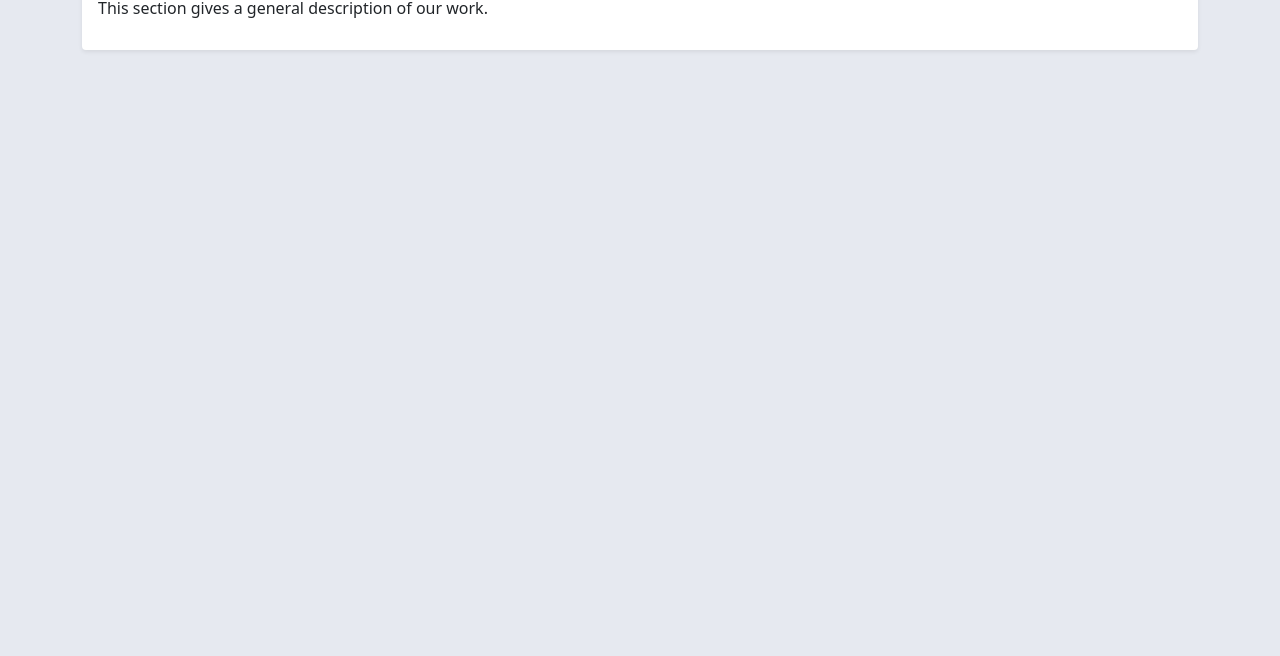
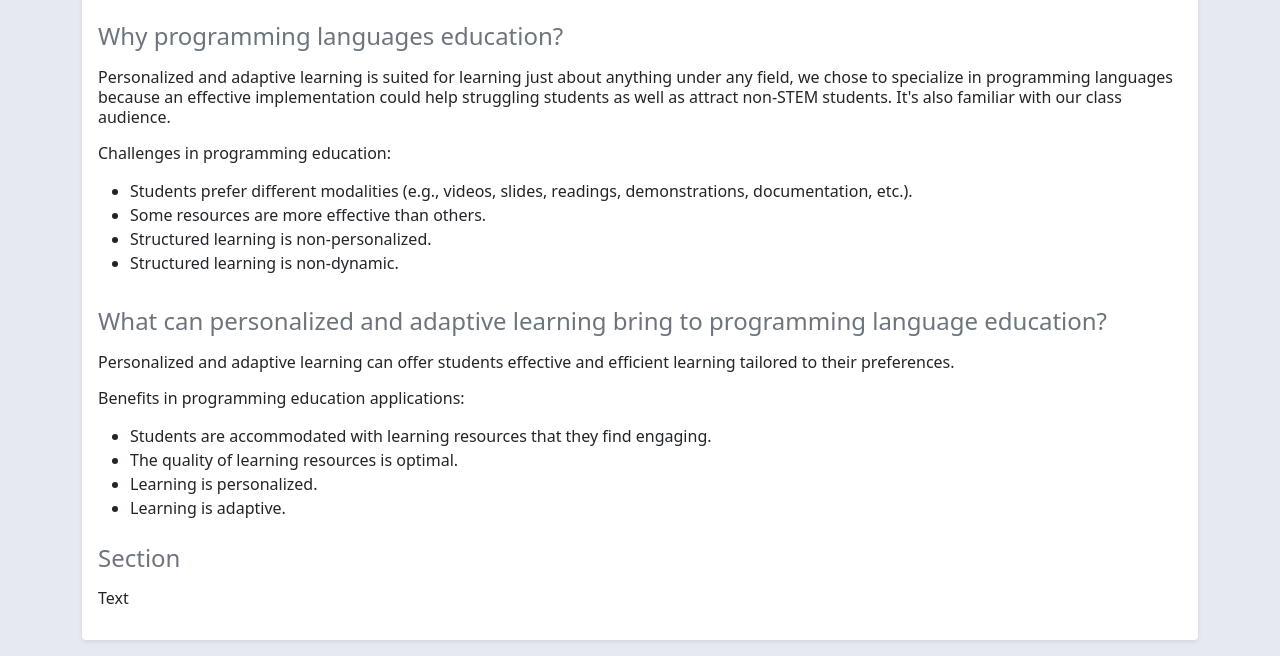
Before and after one commit to edd-e/research-project, a plain HTML site: page index.html in a window 1280 px wide. Shown: the part 499-1155 px from the top of the page. Before the commit the page ends 800 px from the top, so only its background shows below. Drawn offline with nearby package versions, Linux system fonts and the light colour scheme.

Commit message:
add home page details

```diff
--- a/css/main.css
+++ b/css/main.css
@@ -1,8 +1,3 @@
 body {
   background-color: #e6e9f0;
 }
-
-.--sub {
-  /* font-size: 0.75em; */
-  color: gray;
-}
--- a/index.html
+++ b/index.html
@@ -60,19 +60,48 @@
           more enjoyable and engage more deeply with their resources while learning at their own pace and level of interest.
         </p>
 
+        <h4 class="d-block text-muted pt-3 pb-2">Research Work</h4>
         <p class="text-body pb-3 mb-0 lh-sm">
           Our research aims to identify the requirements of a Learning Management System (LMS) in an online e-learning setting for programming languages education and identify a suitable algorithm, including machine learning, to enable personalized
           and adaptive learning. Actualize was designed for programming languages education. Actualize can record, analyze, and track students' behavior and actions to maintain an accurate student model and intelligently deliver learning resources
           and adaptive assessments.
         </p>
-
         <p class="text-body pb-3 mb-0 lh-sm">
           Our research paper is available for download
           <a href="https://eduardo-999.github.io/research-project/resources/research_paper.pdf" target="_blank">here<i class="bi bi-link-45deg"></i></a>.
         </p>
 
-        <h4 class="d-block text-muted pt-2 pb-2">Overview</h4>
-        <p class="text-body pb-3 mb-0 lh-sm">This section gives a general description of our work.</p>
+        <h4 class="d-block text-muted pt-3 pb-2">Why programming languages education?</h4>
+        <p class="text-body pb-3 mb-0 lh-sm">
+          Personalized and adaptive learning is suited for learning just about anything under any field, we chose to specialize in programming languages because an effective implementation could help struggling students as well as attract non-STEM
+          students. It's also familiar with our class audience.
+        </p>
+        <p class="text-body pb-3 mb-0 lh-sm">
+          Challenges in programming education:
+          <ul>
+            <li>Students prefer different modalities (e.g., videos, slides, readings, demonstrations, documentation, etc.).</li>
+            <li>Some resources are more effective than others.</li>
+            <li>Structured learning is non-personalized.</li>
+            <li>Structured learning is non-dynamic.</li>
+          </ul>
+        </p>
+
+        <h4 class="d-block text-muted pt-3 pb-2">What can personalized and adaptive learning bring to programming language education?</h4>
+        <p class="text-body pb-3 mb-0 lh-sm">
+          Personalized and adaptive learning can offer students effective and efficient learning tailored to their preferences.
+        </p>
+        <p class="text-body pb-3 mb-0 lh-sm">
+          Benefits in programming education applications:
+          <ul>
+            <li>Students are accommodated with learning resources that they find engaging.</li>
+            <li>The quality of learning resources is optimal.</li>
+            <li>Learning is personalized.</li>
+            <li>Learning is adaptive.</li>
+          </ul>
+        </p>
+
+        <h4 class="d-block text-muted pt-2 pb-2">Section</h4>
+        <p class="text-body pb-3 mb-0 lh-sm">Text</p>
       </div>
     </div>
 
```
